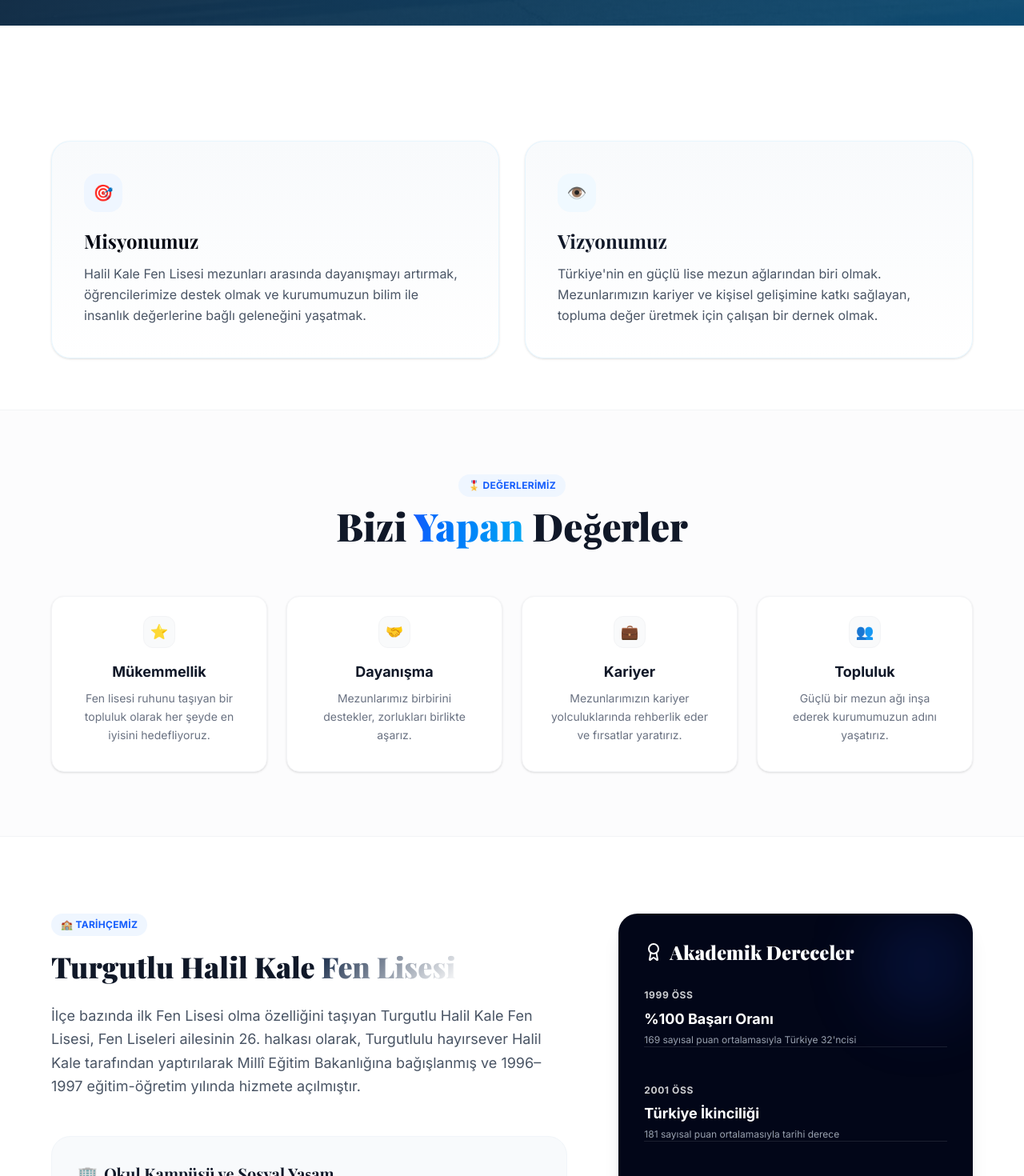
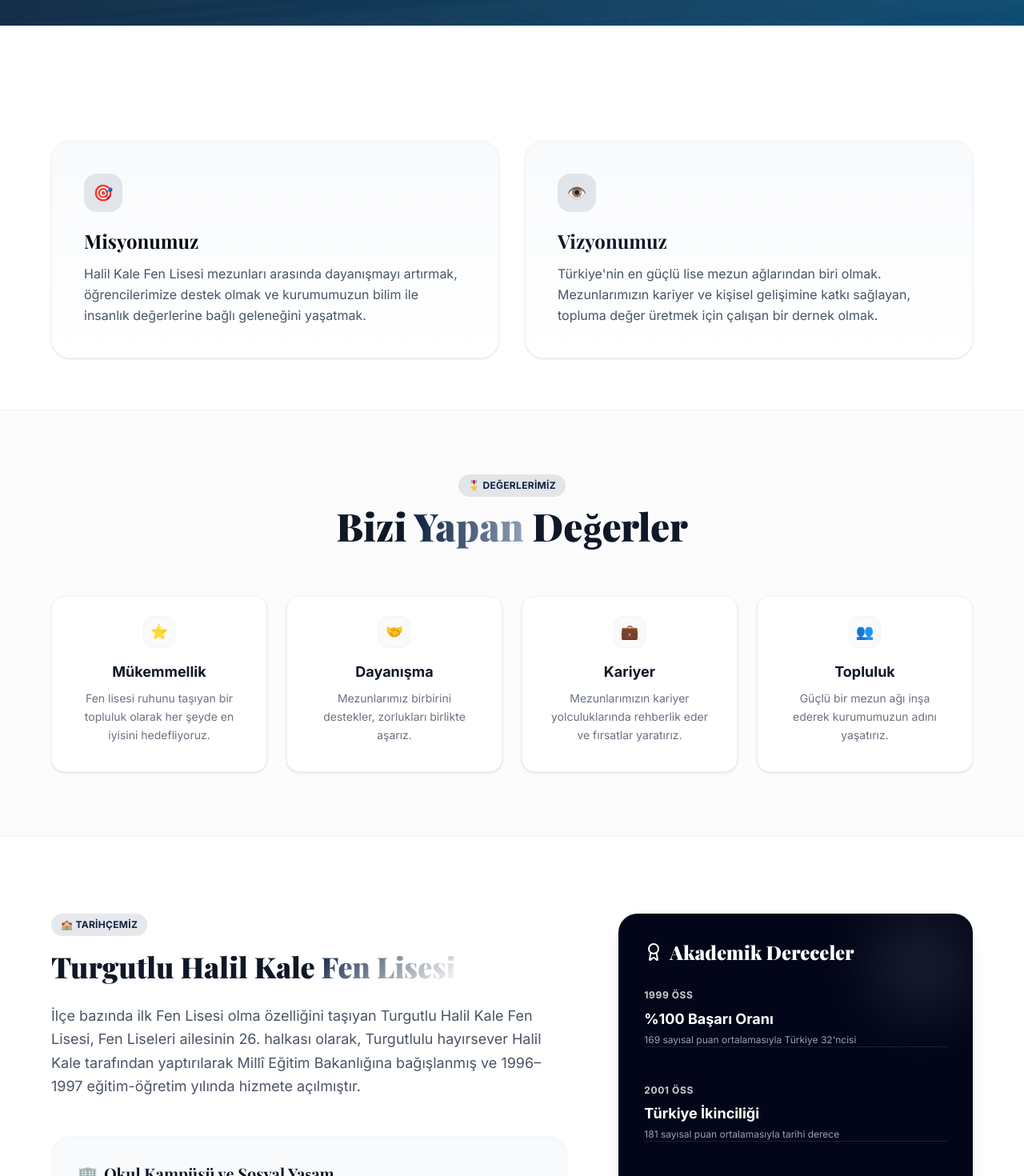
Before and after one commit to mustafacil45/hkfl-website, a Next.js app: page /hakkimizda in a window 1280 px wide. Shown: the part 762-2232 px from the top of the page at 80% size. Built offline with nearby package versions, Linux system fonts and the light colour scheme.

Commit message:
Aşağı Kaydır yazısı silindi, stats kartları ortalandı ve eski mavi/gök mavisi renkler laciverte güncellendi

```diff
--- a/src/app/gizlilik-politikasi/GizlilikPolitikasiClient.tsx
+++ b/src/app/gizlilik-politikasi/GizlilikPolitikasiClient.tsx
@@ -19,7 +19,7 @@ export default function GizlilikPolitikasiClient() {
             animate={{ opacity: 1, y: 0 }}
             transition={{ duration: 0.7 }}
           >
-            <div className="inline-flex items-center justify-center gap-2 bg-[#0284c7]/10 text-[#0284c7] border border-[#0284c7]/20 px-4 py-1.5 rounded-full text-xs font-bold uppercase mb-6 max-w-full text-center">
+            <div className="inline-flex items-center justify-center gap-2 bg-[#0f2342]/10 text-[#0f2342] border border-[#0f2342]/20 px-4 py-1.5 rounded-full text-xs font-bold uppercase mb-6 max-w-full text-center">
               <Shield size={14} /> GİZLİLİK VE POLİTİKALAR
             </div>
             <h1 className="font-display text-4xl sm:text-5xl lg:text-6xl font-bold mb-6 text-gray-900">
@@ -43,7 +43,7 @@ export default function GizlilikPolitikasiClient() {
           >
             {/* Card 1: Bilgilendirme ve Tanıtım */}
             <div className="bg-slate-50 border border-slate-100 rounded-3xl p-8 flex flex-col md:flex-row gap-6 items-start shadow-sm hover:shadow-md transition-shadow">
-              <div className="w-12 h-12 rounded-2xl bg-blue-50 flex items-center justify-center flex-shrink-0 text-blue-500">
+              <div className="w-12 h-12 rounded-2xl bg-[#0f2342]/10 flex items-center justify-center flex-shrink-0 text-[#0f2342]">
                 <Eye size={22} />
               </div>
               <div className="space-y-3">
@@ -59,7 +59,7 @@ export default function GizlilikPolitikasiClient() {
 
             {/* Card 2: Fikri Mülkiyet ve İçerik Kullanımı */}
             <div className="bg-slate-50 border border-slate-100 rounded-3xl p-8 flex flex-col md:flex-row gap-6 items-start shadow-sm hover:shadow-md transition-shadow">
-              <div className="w-12 h-12 rounded-2xl bg-sky-50 flex items-center justify-center flex-shrink-0 text-sky-500">
+              <div className="w-12 h-12 rounded-2xl bg-[#0f2342]/10 flex items-center justify-center flex-shrink-0 text-[#0f2342]">
                 <Lock size={22} />
               </div>
               <div className="space-y-3">
@@ -72,7 +72,7 @@ export default function GizlilikPolitikasiClient() {
 
             {/* Card 3: Politika Değişiklikleri */}
             <div className="bg-slate-50 border border-slate-100 rounded-3xl p-8 flex flex-col md:flex-row gap-6 items-start shadow-sm hover:shadow-md transition-shadow">
-              <div className="w-12 h-12 rounded-2xl bg-emerald-50 flex items-center justify-center flex-shrink-0 text-emerald-500">
+              <div className="w-12 h-12 rounded-2xl bg-[#0f2342]/10 flex items-center justify-center flex-shrink-0 text-[#0f2342]">
                 <RefreshCw size={22} />
               </div>
               <div className="space-y-3">
--- a/src/app/hakkimizda/HakkimizdaClient.tsx
+++ b/src/app/hakkimizda/HakkimizdaClient.tsx
@@ -103,10 +103,10 @@ export default function HakkimizdaClient() {
               whileInView={{ opacity: 1, y: 0 }}
               viewport={{ once: true }}
               transition={{ duration: 0.7 }}
-              className="rounded-3xl p-8 md:p-10 flex flex-col justify-center items-start border border-sky-100/70 shadow-sm min-h-[260px] relative overflow-hidden group hover:shadow-md transition-shadow"
+              className="rounded-3xl p-8 md:p-10 flex flex-col justify-center items-start border border-slate-100 shadow-sm min-h-[260px] relative overflow-hidden group hover:shadow-md transition-shadow"
               style={{ background: 'linear-gradient(180deg, #F8FAFC 0%, #FFFFFF 100%)' }}
             >
-              <div className="w-12 h-12 rounded-2xl bg-blue-50 flex items-center justify-center mb-5 flex-shrink-0 text-blue-500">
+              <div className="w-12 h-12 rounded-2xl bg-[#0f2342]/10 flex items-center justify-center mb-5 flex-shrink-0 text-[#0f2342]">
                 <span className="text-xl">🎯</span>
               </div>
               <h3 className="font-display text-2xl font-bold text-gray-950 mb-3 text-left">
@@ -123,10 +123,10 @@ export default function HakkimizdaClient() {
               whileInView={{ opacity: 1, y: 0 }}
               viewport={{ once: true }}
               transition={{ duration: 0.7, delay: 0.15 }}
-              className="rounded-3xl p-8 md:p-10 flex flex-col justify-center items-start border border-sky-100/70 shadow-sm min-h-[260px] relative overflow-hidden group hover:shadow-md transition-shadow"
+              className="rounded-3xl p-8 md:p-10 flex flex-col justify-center items-start border border-slate-100 shadow-sm min-h-[260px] relative overflow-hidden group hover:shadow-md transition-shadow"
               style={{ background: 'linear-gradient(180deg, #F8FAFC 0%, #FFFFFF 100%)' }}
             >
-              <div className="w-12 h-12 rounded-2xl bg-sky-50 flex items-center justify-center mb-5 flex-shrink-0 text-sky-500">
+              <div className="w-12 h-12 rounded-2xl bg-[#0f2342]/10 flex items-center justify-center mb-5 flex-shrink-0 text-[#0f2342]">
                 <span className="text-xl">👁️</span>
               </div>
               <h3 className="font-display text-2xl font-bold text-gray-900 mb-3 text-left">
@@ -150,11 +150,11 @@ export default function HakkimizdaClient() {
             viewport={{ once: true }}
             className="text-center mb-16"
           >
-            <div className="inline-flex items-center gap-2 px-3 py-1.5 rounded-full bg-blue-50 text-blue-600 text-xs font-bold tracking-wide uppercase mb-3">
+            <div className="inline-flex items-center gap-2 px-3 py-1.5 rounded-full bg-[#0f2342]/10 text-[#0f2342] text-xs font-bold tracking-wide uppercase mb-3">
               🎖️ DEĞERLERİMİZ
             </div>
             <h2 className="font-display text-3xl md:text-5xl font-black text-gray-900 tracking-tight">
-              Bizi <span className="text-transparent bg-clip-text bg-gradient-to-r from-blue-600 to-sky-500">Yapan</span> Değerler
+              Bizi <span className="text-transparent bg-clip-text bg-gradient-to-r from-[#0f2342] to-slate-400">Yapan</span> Değerler
             </h2>
           </motion.div>
 
@@ -205,7 +205,7 @@ export default function HakkimizdaClient() {
                 viewport={{ once: true }}
                 transition={{ duration: 0.6 }}
               >
-                <div className="inline-flex items-center gap-2 px-3 py-1.5 rounded-full bg-blue-50 text-blue-600 text-xs font-bold tracking-wide uppercase mb-4">
+                <div className="inline-flex items-center gap-2 px-3 py-1.5 rounded-full bg-[#0f2342]/10 text-[#0f2342] text-xs font-bold tracking-wide uppercase mb-4">
                   🏫 TARİHÇEMİZ
                 </div>
                 <h2 className="font-display text-3xl md:text-4xl font-black text-gray-900 mb-6 leading-tight">
@@ -246,7 +246,7 @@ export default function HakkimizdaClient() {
                 transition={{ duration: 0.6 }}
                 className="bg-slate-950 text-white rounded-3xl p-8 shadow-xl relative overflow-hidden"
               >
-                <div className="absolute top-0 right-0 w-32 h-32 bg-blue-800/20 rounded-full blur-2xl" />
+                <div className="absolute top-0 right-0 w-32 h-32 bg-white/10 rounded-full blur-2xl" />
                 <h3 className="font-display text-2xl font-black mb-6 flex items-center gap-2">
                   <Award className="text-white" /> Akademik Dereceler
                 </h3>
--- a/src/app/page.tsx
+++ b/src/app/page.tsx
@@ -59,7 +59,7 @@ export default function Home() {
             animate={{ opacity: 1, y: 0 }}
             transition={{ duration: 0.6, delay: 0.2 }}
             className="inline-flex items-center justify-center gap-2 mb-6 px-4 py-2 rounded-full text-sm font-medium max-w-full text-center"
-            style={{ background: 'rgba(2,132,199,0.85)', backdropFilter: 'blur(10px)' }}
+            style={{ background: 'rgba(15,35,66,0.85)', backdropFilter: 'blur(10px)' }}
           >
             <span className="w-2 h-2 bg-white rounded-full animate-pulse" />
             Kuruluş 2026 · Resmi Web Sitesi
@@ -110,17 +110,6 @@ export default function Home() {
             </Link>
           </motion.div>
         </div>
-
-        {/* Scroll Indicator */}
-        <motion.div
-          initial={{ opacity: 0 }}
-          animate={{ opacity: 1 }}
-          transition={{ delay: 1.5 }}
-          className="absolute bottom-8 left-1/2 -translate-x-1/2 flex flex-col items-center gap-2 text-white/50 scroll-indicator"
-        >
-          <span className="text-xs tracking-widest uppercase">Aşağı Kaydır</span>
-          <ChevronDown size={20} />
-        </motion.div>
       </section>
 
       {/* ═══════════════════════════════════════ STATS ═══════════════════════════════════════ */}
@@ -131,7 +120,7 @@ export default function Home() {
             whileInView="visible"
             viewport={{ once: true }}
             variants={containerVariants}
-            className="grid grid-cols-2 md:grid-cols-4 gap-4"
+            className="grid grid-cols-1 sm:grid-cols-3 gap-6 max-w-4xl mx-auto w-full"
           >
             {stats.map((stat) => (
               <motion.div
```
